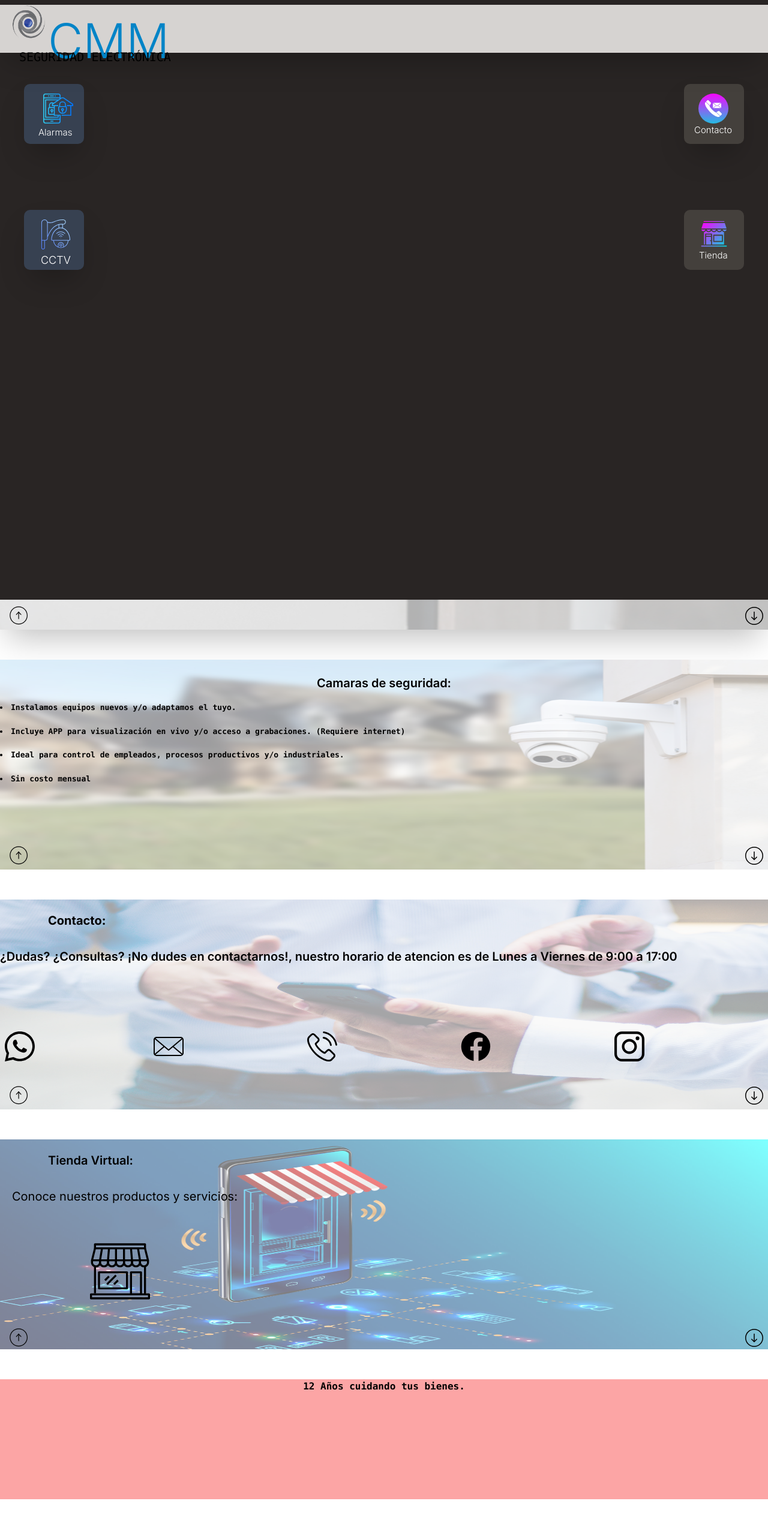
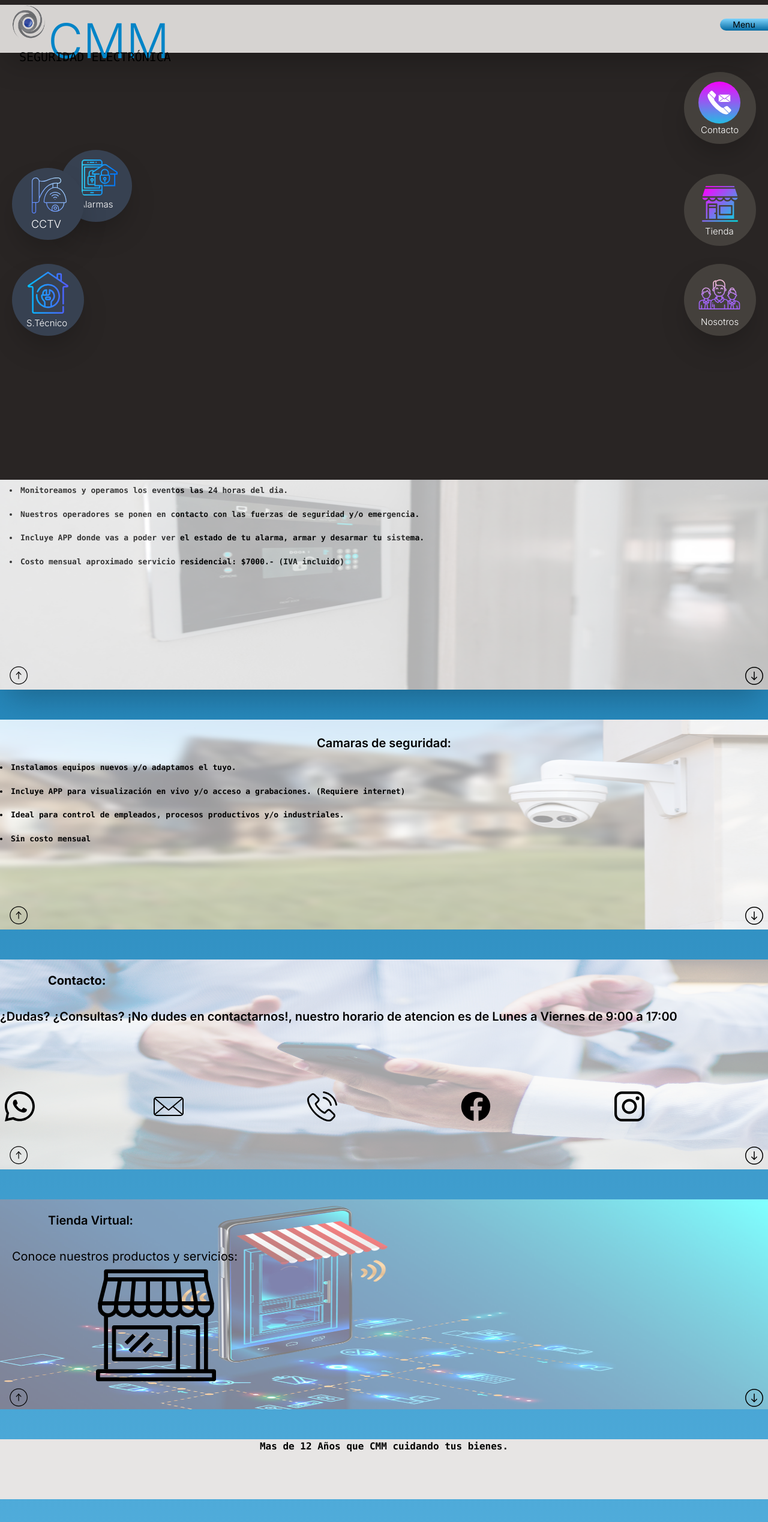
Before and after one commit to Guidoll2/cmm2, a Next.js app: page / in a window 1280 px wide. Shown: the top 2538 px of the page at 60% size. Built offline with nearby package versions, Linux system fonts and the light colour scheme.

Commit message:
Iluminado por el hscreen

```diff
--- a/src/pages/index.tsx
+++ b/src/pages/index.tsx
@@ -17,7 +17,7 @@ const roboto = Roboto({
 export default function Home() {
   return (
     <main
-      className={`bg-gradient-to-b from-sky-700 to-sky-300 h-[0px] ${inter.className}`}
+      className={`bg-gradient-to-b from-sky-700 to-sky-300 ${inter.className}`}
     >
 
 {/*
@@ -38,10 +38,10 @@ export default function Home() {
   </div>
   <div id='CONTENEDORHEADER' className='absolute top-2 bg-stone-300 w-screen h-[80px] shadow-2xl z-20'>
 
-    {/*
+
    <div className='absolute w-20 h-20 right-0 top-5'>
-   <button className='bg-red-400 rounded-[100px] w-[50px] text-[20px] checked:bg-blue-500'>Menu</button>
-</div>*/}
+   <button className='bg-gradient-to-t text-sm from blue-700 to blue-500 rounded-l-[100px] shadow-2xl w-[80px] text-[20px] checked:bg-blue-500 font-roboto'>Menu</button>
+</div>
 
 
 
@@ -70,24 +70,28 @@ export default function Home() {
 <h1 className='absolute top-[2px] font-light md:text-xl text-[14px] p-1 md:p-4 ml-3 uppercase whitespace-nowrap font-mono text-black'> Seguridad Electrónica</h1>
 </div>
 </div>
-<div id='CONTENEDORICONOS' className='grid grid-rows-5 grid-cols-5 w-screen bg-stone-800 h-[1000px] top-[20px] z-10'>
+
+
+{/**ACA EMPIEZAN LOS ICONOS */}
+
+<div id='CONTENEDORICONOS' className='grid grid-rows-5 grid-cols-5 w-screen bg-stone-800 h-screen top-[20px] z-10'>
 <div id="ICONO-ALARMAS"
-        className="absolute top-[140px] left-10 shadow-2xl bg-gray-700 w-[100px] rounded-[10px] h-[100px]"
+        className="absolute top-[120px] left-5 shadow-2xl bg-gray-700 w-[120px] rounded-[100px] h-[120px] md:top-[250px] md:left-[100px]"
       >
 
         <a href="#CONTENEDORDETALLEALARMA" className="">
-          <span  className="flex ml-8 mt-4" >
+          <span  className="flex ml-9 mt-4" >
           <Image
           className=""
           src="/alarma2.svg"
           alt="iconoalarmas"
-          width={50}
+          width={60}
           height={0}
           priority
         />
           </span>
 
-           <h2 className={`text-[15px] ml-6 mt-1 font-light text-white`}>
+           <h2 className={`text-[15px] ml-8 mt-1 font-light text-white`}>
             Alarmas
           </h2>
         </a>
@@ -96,15 +100,15 @@ export default function Home() {
 
       <div
         id="ICONO-CAMARAS"
-        className="absolute w-[100px] left-10 h-[100px] top-[350px] shadow-2xl bg-gray-700 rounded-[10px]"
+        className="absolute w-[120px] left-5 h-[120px] top-[280px] shadow-2xl bg-gray-700 rounded-[100px]"
       >
         <a href="#CONTENEDORDETALLECCTV">
-          <span className="flex mt-4 ml-7">
+          <span className="flex mt-4 ml-8">
           <Image
           className=""
           src="/cctv.svg"
           alt="iconocctv"
-          width={50}
+          width={60}
           height={0}
           priority
         />
@@ -113,7 +117,7 @@ export default function Home() {
 
           <h2
             id="ICONO-CAMARAS"
-            className={`flex ml-7 mt-1 text-[18px] font-light text-white`}
+            className={`flex ml-8 mt-1 text-[18px] font-light text-white`}
           >
             CCTV
           </h2>
@@ -124,34 +128,33 @@ export default function Home() {
         </a>
       </div>
 
-    {/*  <div id="ICONO-STECNICO"
-        className="absolute top-[370px] left-10 shadow-2xl bg-gray-700 w-[100px] rounded-[100px] h-[100px]"
+     <div id="ICONO-STECNICO"
+        className="absolute top-[440px] left-5 shadow-2xl bg-gray-700 w-[120px] rounded-[100px] h-[120px]"
       >
 
-        <a href="#CONTENEDORDETALLEALARMA" className="">
+        <a href='tel:+541133324034' className="">
           <span  className="flex ml-5 mt-2" >
           <Image
           className=""
           src="/taller.svg"
           alt="iconoalarmas"
-          width={60}
+          width={80}
           height={0}
           priority
         />
           </span>
 
-           <h2 className={`text-[15px] ml-4 mt-0 font-light text-white`}>
+           <h2 className={`text-[15px] ml-6 mt-0 font-light text-white`}>
             S.Técnico
           </h2>
         </a>
-</div> */}
-
+</div>
 
 
 
         <div
         id="ICONO-CONTACTO"
-        className="absolute right-10 top-[140px] w-[100px] h-[100px] shadow-2xl transition ease-in-out delay-150 bg-stone-700 hover:-translate-y-1 hover:scale-110 hover:opacity-100 duration-300 group shadow-2xl rounded-[10px] border-indigo-900 px-5 py-4"
+        className="absolute right-5 top-[120px] w-[120px] h-[120px] shadow-2xl transition ease-in-out delay-150 bg-stone-700 hover:-translate-y-1 hover:scale-110 hover:opacity-100 duration-300 group shadow-2xl rounded-[100px] border-indigo-900 px-5 py-4"
       >
         <a href="#CONTENEDORDETALLECONTACTO">
           <span className="flex ml-1">
@@ -159,7 +162,31 @@ export default function Home() {
           className=""
           src="/contact-us.svg"
           alt="iconocctv"
-          width={50}
+          width={70}
+          height={0}
+          priority
+        />
+          </span>
+
+          <h2
+            className={`absolute text-[15px] ml-2 font-light text-white`}
+          >
+            Contacto
+          </h2>
+        </a>
+      </div>
+
+    <div
+        id="ICONOIDENTIDAD"
+        className="absolute right-5 top-[440px] w-[120px] h-[120px] shadow-2xl transition ease-in-out delay-150 bg-stone-700 hover:-translate-y-1 hover:scale-110 hover:opacity-100 duration-300 group shadow-2xl rounded-[100px] border-indigo-900 px-5 py-4"
+      >
+        <a href="#NOSOTROSDETAIL">
+          <span className="flex ml-1">
+          <Image
+          className=""
+          src="/capitan.svg"
+          alt="iconocctv"
+          width={70}
           height={0}
           priority
         />
@@ -167,41 +194,16 @@ export default function Home() {
 
           <h2
             id="ICONO-CONTACTO"
-            className={`relative text-[15px] right-[3px] font-light text-white`}
+            className={`absolute text-[15px] ml-2 font-light text-white`}
           >
-            Contacto
+            Nosotros
           </h2>
         </a>
       </div>
 
-  {/*    <div
-        id="ICONOIDENTIDAD"
-        className="absolute right-40 top-[250px] w-[100px] h-[100px] shadow-2xl transition ease-in-out delay-150 bg-stone-700 hover:-translate-y-1 hover:scale-110 hover:opacity-100 duration-300 group shadow-2xl rounded-[100px] border-indigo-900 px-5 py-4"
-      >
-        <a href="#CONTENEDORDETALLECONTACTO">
-          <span className="flex ml-1">
-          <Image
-          className=""
-          src="/capitan.svg"
-          alt="iconocctv"
-          width={50}
-          height={0}
-          priority
-        />
-          </span>
-
-          <h2
-            id="ICONO-CONTACTO"
-            className={`relative text-[15px] right-[3px] font-light text-white`}
-          >
-            Nosotros
-          </h2>
-        </a>
-      </div> */}
-
       <div
         id="ICONO-TIENDA"
-        className="absolute right-10 top-[350px] w-[100px] h-[100px] bg-stone-700 rounded-[10px]"
+        className="absolute right-5 top-[290px] w-[120px] h-[120px] bg-stone-700 rounded-[100px]"
       >
         <a href="#CONTENEDORDETALLETIENDA">
           <span className="absolute top-[15px] left-[25px]">
@@ -209,7 +211,7 @@ export default function Home() {
           className=""
           src="/tienda.svg"
           alt="iconocctv"
-          width={50}
+          width={70}
           height={0}
           priority
         />
@@ -217,14 +219,17 @@ export default function Home() {
 
           <h2
             id="LEYENDA-TIENDAVIRTUAL"
-            className={`absolute top-[65px] left-[25px] text-[15px] font-light text-white `}
+            className={`absolute top-[85px] left-[35px] text-[15px] font-light text-white `}
           >
             Tienda
           </h2>
         </a>
       </div>
       </div>
-      <div id='CONTENEDORDETALLEALARMA' className='absolute top-[600px] w-screen shadow-2xl bg-white text-[20px] h-[450px]'>
+
+{/** ACA EMPIEZAN LOS RECUADROS DE DETALLE */}
+
+      <div id='CONTENEDORDETALLEALARMA' className='absolute top-[700px] w-screen shadow-2xl bg-white text-[20px] h-[450px]'>
       <div className='absolute'>
   <Image src={back} alt='background-image' className='h-[450px] opacity-30' width={2000} height={0}/>
   </div>
@@ -275,7 +280,9 @@ export default function Home() {
         </a>
 </span>
     </div>
-    <div id='CONTENEDORDETALLECCTV' className='absolute top-[1100px] w-screen bg-white text-[20px] h-[350px] scroll-smooth'>
+
+
+    <div id='CONTENEDORDETALLECCTV' className='absolute top-[1200px] w-screen bg-white text-[20px] h-[350px] scroll-smooth'>
     <div className='absolute'>
   <Image src={backcctv} alt='background-image' className='h-[350px] opacity-40' width={2000} height={0}/>
   </div>
@@ -326,7 +333,7 @@ export default function Home() {
 </span>
     </div>
 
-   <div id='CONTENEDORDETALLECONTACTO' className='absolute top-[1500px] w-screen bg-white text-[20px] h-[350px] scroll-smooth'>
+   <div id='CONTENEDORDETALLECONTACTO' className='absolute top-[1600px] w-screen bg-white text-[20px] h-[350px] scroll-smooth'>
    <Image src={backcontact} alt='background-image' className='h-[350px] opacity-40' width={2000} height={0}/>
 <h1 className='absolute top-5 text-center font-bold left-20'>Contacto:</h1>
 <h2 className='absolute top-20 text-m font-semibold'>¿Dudas? ¿Consultas? ¡No dudes en contactarnos!, nuestro horario de atencion es de Lunes a Viernes de 9:00 a 17:00</h2>
@@ -427,23 +434,27 @@ export default function Home() {
 </div>
     </div>
 
-    <div id='CONTENEDORDETALLETIENDA' className='absolute top-[1900px] w-screen bg-white text-[20px] h-[350px] scroll-smooth'>
+    <div id='CONTENEDORDETALLETIENDA' className='absolute top-[2000px] w-screen bg-white text-[20px] h-[350px] scroll-smooth'>
     <Image src={backtienda} alt='background-image' className='h-[350px] opacity-50 w-screen' width={2000} height={0}/>
 <h1 className='absolute top-5 font-semibold left-20'>Tienda Virtual:</h1>
 <h2 className='absolute top-20 left-5'>Conoce nuestros productos y servicios:</h2>
-<span className=''>
+<span className='absolute text-center'>
 <a href='https://guidoll.mercadoshops.com.ar/' target='_blank' >
 <Image
-          className="absolute bottom-20 left-[150px]"
+          className="relative bottom-60 left-40"
           src="/tiendab.svg"
           alt="flechaup"
 
-          width={100}
+          width={200}
           height={0}
           priority
         />
         </a>
 </span>
+
+
+
+
 <span className=''>
 <a href='#CONTENEDORPRINCIPAL' >
 <Image
@@ -474,11 +485,11 @@ export default function Home() {
 
     </div>
 
-    <div className='absolute bg-red-300 w-screen h-[200px] top-[2300px]'>
-<h1 className='text-center font-bold font-mono'>12 Años cuidando tus bienes.</h1>
+    <div id='NOSOTROSDETAIL' className='absolute bg-stone-200 w-screen h-[100px] top-[2400px]'>
+<h1 className='text-center font-bold font-mono'>Mas de 12 Años que CMM cuidando tus bienes.</h1>
     </div>
 
-<footer id="FOOTERDELAMOR" className="flex fixed bottom-0 grid grid-rows-1 place-items-center w-full border-t bg-gradient-to-r from-blue-500 to-gray-500">
+<footer id="FOOTERDELAMOR" className="relative fixed grid grid-rows-1 place-items-center w-full border-t bg-gradient-to-r from-blue-500 to-gray-500">
   <p className="text-black-500 text-[12px]">© 2023 <span className='font-bold'>CMM</span>. San Miguel del Monte - Cañuelas - Lobos.</p>
   <span className=''>
 
```
